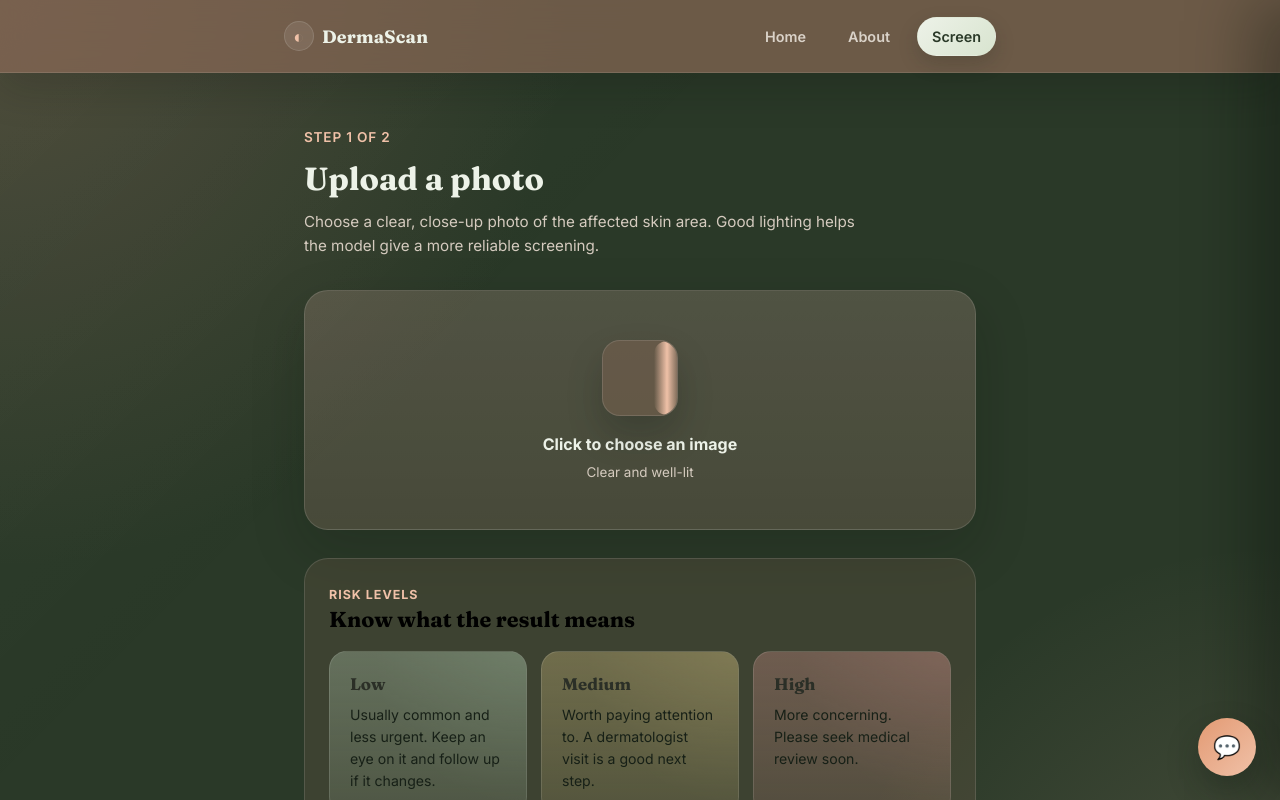
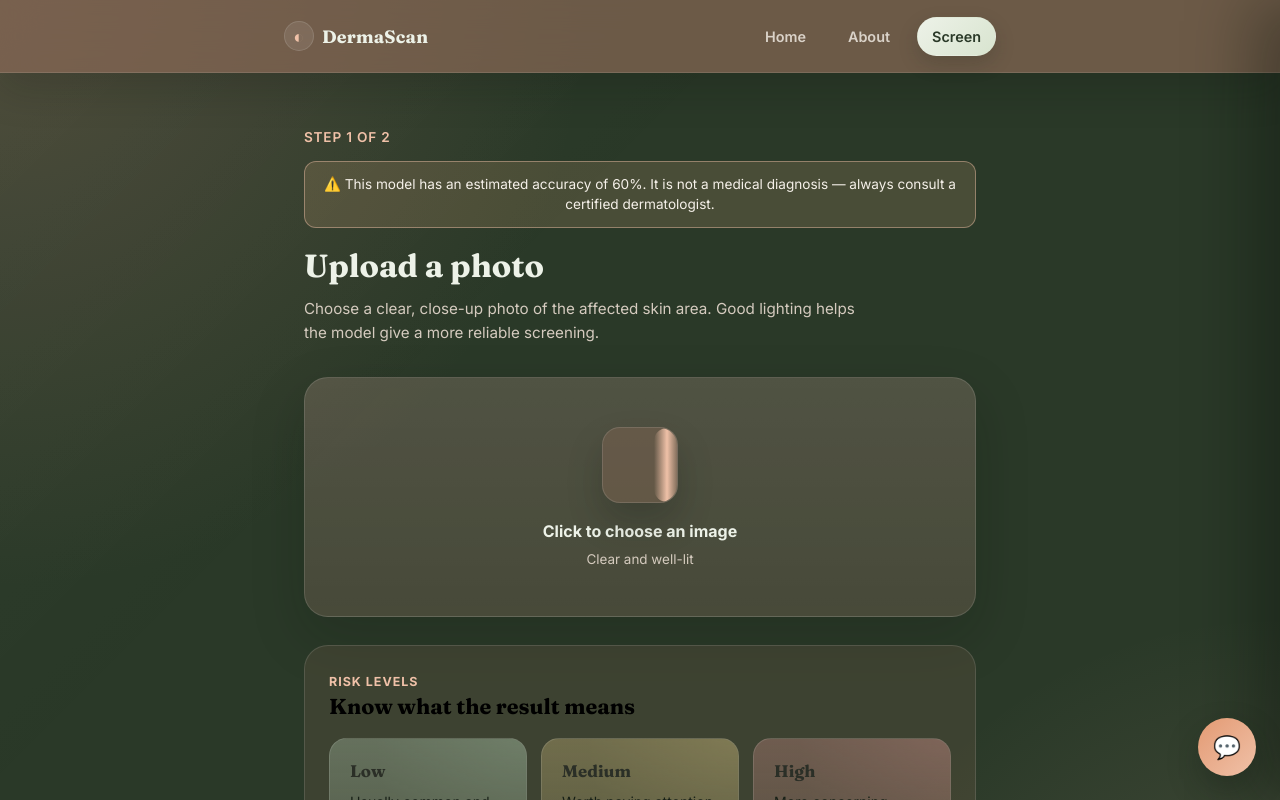
Before and after one commit to Laiba-Tahir29/AI-Skin-disease-Screening-Assistant, a React (Vite) app in the folder skin_frontend/: page /screen in a window 1280 px wide. Shown: the top 800 px of the page. Built offline with nearby package versions, Linux system fonts and the light colour scheme; no server answers.

Commit message:
add 60% accuracy disclaimer banner to screen page

```diff
--- a/skin_frontend/src/pages/Screen.css
+++ b/skin_frontend/src/pages/Screen.css
@@ -6,6 +6,17 @@
 	.screen h1 {
 		font-size: 2rem;
 		margin-bottom: 12px;
+	}
+	.accuracy-banner {
+	background: rgba(255, 196, 140, 0.15);
+	border: 1px solid rgba(240, 193, 168, 0.45);
+	border-radius: 12px;
+	padding: 12px 16px;
+	font-size: 0.85rem;
+	line-height: 1.5;
+	color: var(--text);
+	text-align: center;
+	margin-bottom: 20px;
 	}
 
 	.screen-sub {
--- a/skin_frontend/src/pages/Screen.jsx
+++ b/skin_frontend/src/pages/Screen.jsx
@@ -48,6 +48,10 @@ function Screen() {
   return (
     <div className="screen container">
       <p className="eyebrow">Step 1 of 2</p>
+      <div className="accuracy-banner">
+  ⚠️ This model has an estimated accuracy of 60%. It is not a medical diagnosis — always consult a certified dermatologist.
+</div>
+
       <h1>Upload a photo</h1>
       <p className="screen-sub">
         Choose a clear, close-up photo of the affected skin area. Good lighting
```
